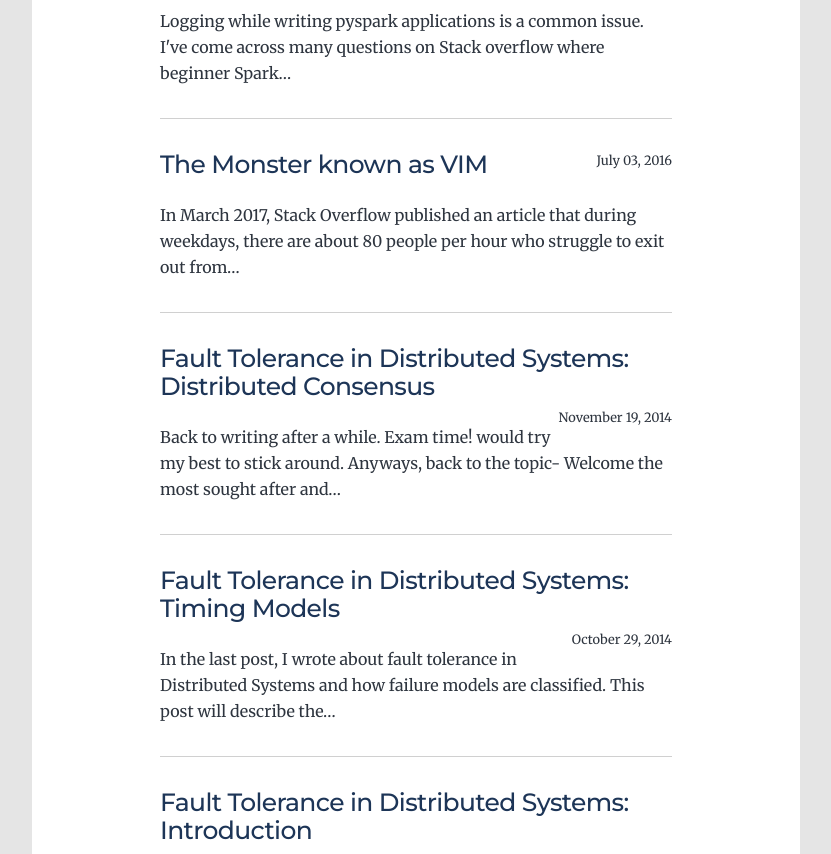
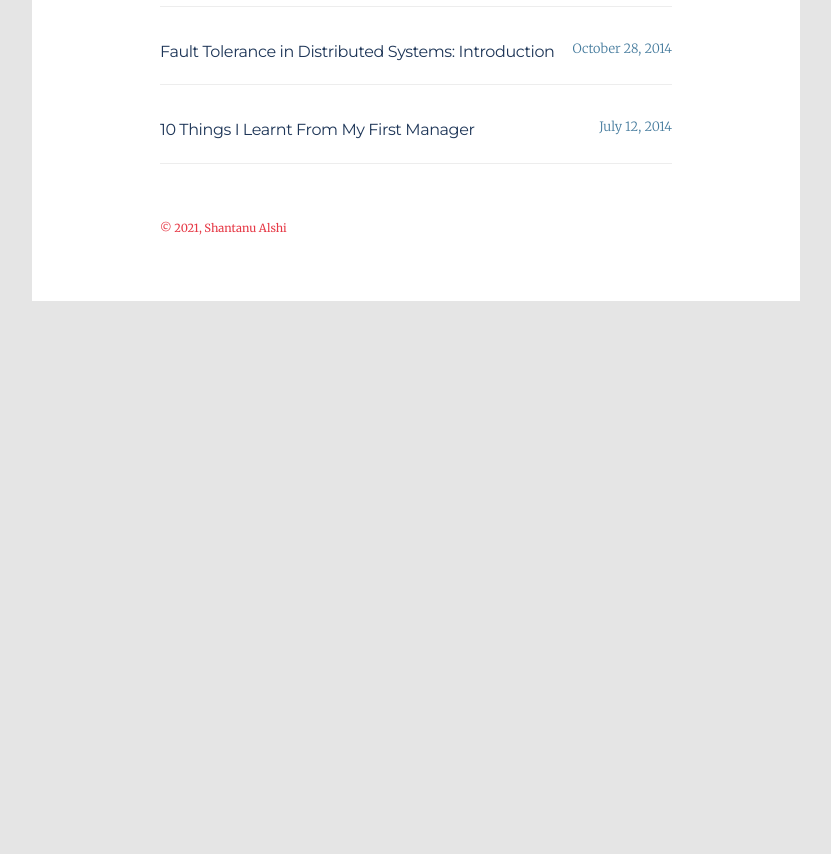
Before and after one commit to shantanualsi/blog, a Gatsby site: page / in a window 1280 px wide. Shown: the part 567-1421 px from the top of the page, without its empty margins (224-1055 px from the left). After the commit the page ends 868 px from the top, so only its background shows below. Built offline with nearby package versions, Linux system fonts and the light colour scheme; Gatsby itself is replaced by a stand-in of ours.

Commit message:
Change Index page CSS

```diff
--- a/src/pages/index.js
+++ b/src/pages/index.js
@@ -43,14 +43,6 @@ const BlogIndex = ({ data, location }) => {
                   </h2>
                   <small>{post.frontmatter.date}</small>
                 </header>
-                <section>
-                  <p
-                    dangerouslySetInnerHTML={{
-                      __html: post.frontmatter.description || post.excerpt,
-                    }}
-                    itemProp="description"
-                  />
-                </section>
               </article>
             </li>
           )
--- a/src/styles/global.css
+++ b/src/styles/global.css
@@ -9,6 +9,11 @@ html {
   padding-right: 10%;
 }
 
+.global-wrapper footer {
+  color: #e63946;
+  font-size: 0.7rem;
+}
+
 .main-heading {
   color: #000;
   font-weight: 700;
@@ -17,17 +22,18 @@ html {
 .post-list-item h2 {
   display: inline-block;
   color: #1d3557;
-  font-size: 25px;
-  font-weight: 500;
+  font-size: 16px;
+  font-weight: 400;
 }
 
 .post-list-item small {
   float: right;
+  color: #457b9d;
 }
 
 .post-list-item {
-  border-bottom: rgb(208, 208, 208) solid 0.1px;
-  padding-bottom: 2rem;
+  border-bottom: rgb(237, 237, 237) solid 0.1px;
+  font-weight: 200;
 }
 
 .blog-post h1 {
```
